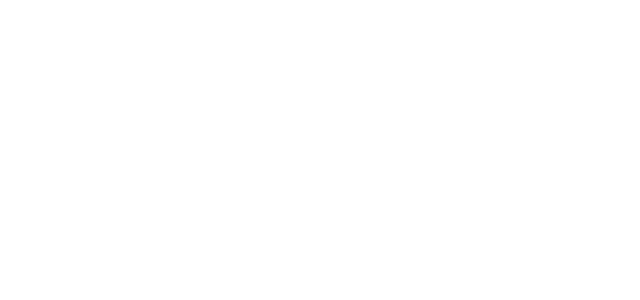
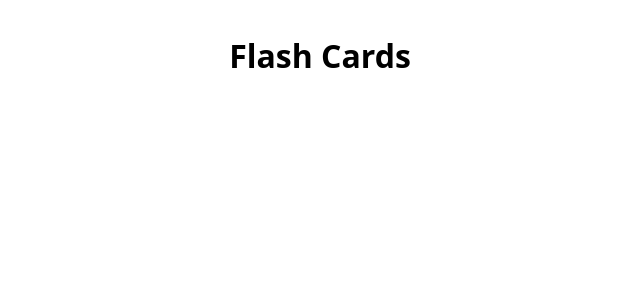
Before and after one commit to massivenobody/react-flashcards, a React (Vite) app: page / in a window 1280 px wide. Shown: the top 300 px of the page, without its empty margins (320-960 px from the left). Built offline with nearby package versions, Linux system fonts and the light colour scheme.

Commit message:
feat: initialize app structure
- Add basic app layout with title
- Integrate ProgressBar and FlashCard components
- Set up initial component hierarchy

```diff
--- a/src/App.tsx
+++ b/src/App.tsx
@@ -1,10 +1,15 @@
 import './App.css'
+import ProgressBar from './components/ProgressBar'
+import FlashCard from './components/FlashCard'
 
 function App() {
 
   return (
-    <>
-    </>
+    <div>
+      <h1>Flash Cards</h1>
+      <ProgressBar />
+      <FlashCard />
+    </div>
   )
 }
 
--- /dev/null
+++ b/src/components/FlashCard.tsx
@@ -0,0 +1,14 @@
+import { useState } from 'react';
+
+function FlashCard() {
+
+    const [flipped, setFlipped] = useState(false);
+
+  return (
+    <div>
+      <div className='card'></div>
+    </div>
+  )
+}
+
+export default FlashCard;
--- /dev/null
+++ b/src/components/ProgressBar.tsx
@@ -0,0 +1,8 @@
+function ProgressBar() {
+  return (
+    <div>
+    </div>
+  )
+}
+
+export default ProgressBar;
```
